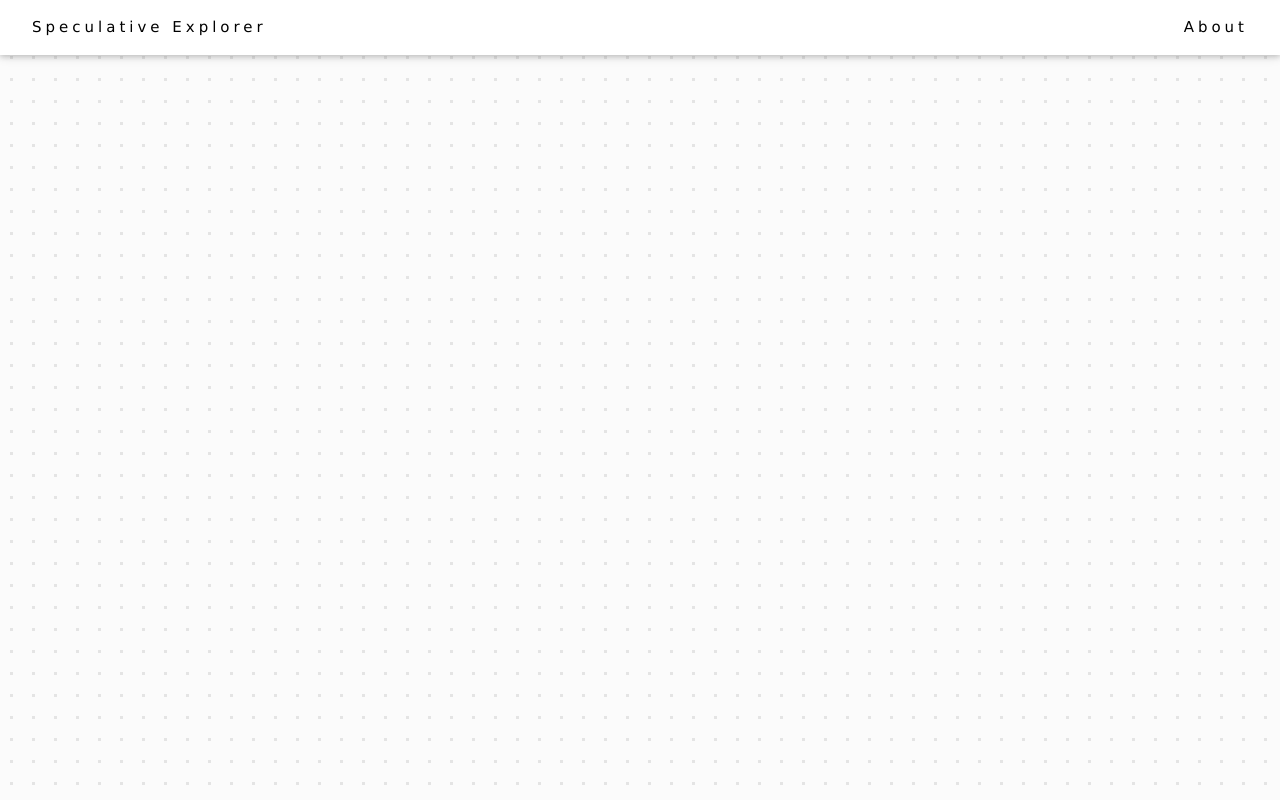
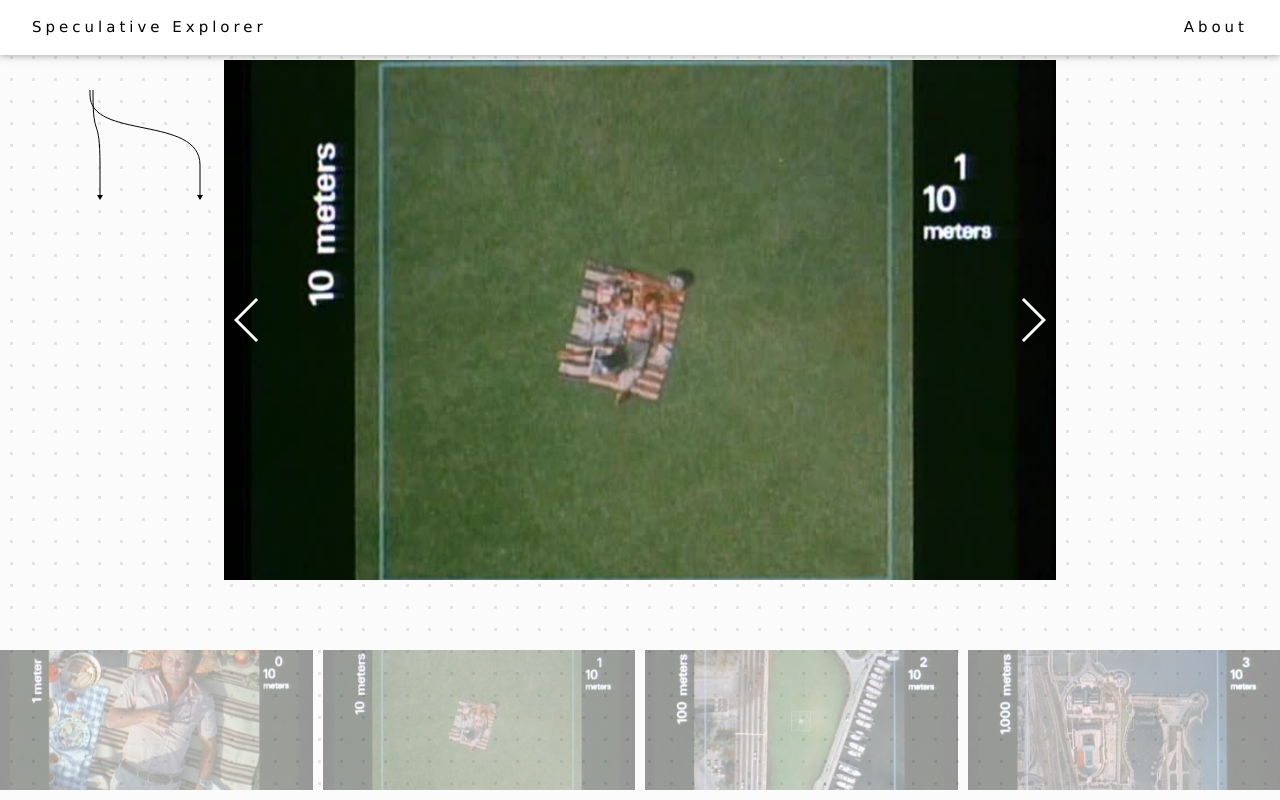
Before and after one commit to wenoptics/SEE, a PHP site: page /ecosystem.html in a window 1280 px wide. Run offline with PHP 8.4, Linux system fonts and the light colour scheme.

Commit message:
prototyping the ecosystem mode (connections thumbnails, network)

```diff
--- a/frontend_prototype/css/main.css
+++ b/frontend_prototype/css/main.css
@@ -1,98 +1,6 @@
 body, html {
     margin: 0;
     padding: 0;
-}
-
-.swiper-container {
-    width: 100%;
-    /*margin-left: auto;*/
-    /*margin-right: auto;*/
-}
-
-.swiper-container#swiper-container-h {
-    height: 100%;
-    position: fixed;
-}
-
-.swiper-slide {
-    text-align: center;
-    font-size: 18px;
-    /*background: #fff;*/
-    overflow: hidden;
-
-    /* Center slide text vertically */
-    display: -webkit-box;
-    display: -ms-flexbox;
-    display: -webkit-flex;
-    display: flex;
-    -webkit-box-pack: center;
-    -ms-flex-pack: center;
-    -webkit-justify-content: center;
-    justify-content: center;
-    -webkit-box-align: center;
-    -ms-flex-align: center;
-    -webkit-align-items: center;
-    align-items: center;
-}
-
-.swiper-slide-h {
-    /*background-color: #dedede;*/
-}
-
-.swiper-container-v {
-    height: 100vh;
-}
-
-.slide-v-container {
-    /*height: 90%;*/
-    border-width: 5px;
-    border-style: solid;
-    border-color: white;
-    background-color: white;
-    box-shadow: 0 0 10px 0 #8080806e;
-}
-
-.slide-img {
-    height: 300px;
-    width: 300px;
-    object-fit: cover
-}
-
-@media only screen and (max-width: 640px) {
-    /*600px and down*/
-    .slide-img {
-        height: 45vw;
-        width: 45vw;
-    }
-}
-@media only screen and (min-width: 640px) {
-    /*640px and up*/
-    .slide-img {
-        height: 20vw;
-        width: 20vw;
-    }
-}
-@media only screen and (min-width: 1024px) {
-    /*1440px and up*/
-    .slide-img {
-        height: 14vw;
-        width: 14vw;
-    }
-}
-
-.dot-bg {
-    position: fixed;
-    background:
-            linear-gradient(90deg, #FBFBFB 19px, transparent 1%) center,
-            linear-gradient(#FBFBFB 19px, transparent 1%)
-            center,
-            #E4E4E4;
-    background-size: 22px 22px;
-    /*enlarge the bg so that we can make some effect*/
-    top: -50%;
-    left: -50%;
-    width: 200%;
-    height: 200%;
 }
 
 .float-text {
@@ -132,3 +40,26 @@ body, html {
     /*svg color*/
     fill: rgba(132, 132, 132, 0.25);
 }
+
+.dot-bg {
+    position: fixed;
+    background:
+            linear-gradient(90deg, #FBFBFB 19px, transparent 1%) center,
+            linear-gradient(#FBFBFB 19px, transparent 1%)
+            center,
+            #E4E4E4;
+    background-size: 22px 22px;
+    /*enlarge the bg so that we can make some effect*/
+    top: -50%;
+    left: -50%;
+    width: 200%;
+    height: 200%;
+    z-index: -1;
+}
+
+.center {
+    position: absolute;
+    top: 50%;
+    left: 50%;
+    transform: translate(-50%, -50%);
+}
--- a/frontend_prototype/ecosystem.html
+++ b/frontend_prototype/ecosystem.html
@@ -7,7 +7,47 @@
 
     <link rel="stylesheet" href="css/swiper.css">
     <link rel="stylesheet" href="https://www.w3schools.com/w3css/4/w3.css">
-    <link rel="stylesheet" href="css/main.css"/>
+    <link rel="stylesheet" href="css/main.css">
+
+    <style>
+        .swiper-container {
+            width: 100%;
+            height: 300px;
+            margin-left: auto;
+            margin-right: auto;
+        }
+        .swiper-slide {
+            background-size: cover;
+            background-position: center;
+        }
+        .gallery-top {
+            top: 40%;
+            height: 65%;
+            width: 65%;
+        }
+        .gallery-thumbs {
+            position: absolute;
+            bottom: 0;
+            height: 20%;
+            box-sizing: border-box;
+            padding: 10px 0;
+        }
+        .gallery-thumbs .swiper-slide {
+            width: 25%;
+            height: 100%;
+            opacity: 0.4;
+        }
+        .gallery-thumbs .swiper-slide-thumb-active {
+            opacity: 1;
+        }
+
+        canvas#drawing {
+            height: 100%;
+            width: 100%;
+            position: absolute;
+        }
+    </style>
+
 </head>
 <body>
 
@@ -22,20 +62,66 @@
     </div>
 </div>
 
+<!-- Swiper -->
+<div class="swiper-container gallery-top center">
+    <div class="swiper-wrapper">
+        <div class="swiper-slide" style="background-image:url('res/image_set/Powers of Ten/images/1.jpg')"></div>
+    </div>
+    <!-- Add Arrows -->
+    <div class="swiper-button-next swiper-button-white"></div>
+    <div class="swiper-button-prev swiper-button-white"></div>
+</div>
+
+<div class="swiper-container gallery-thumbs">
+    <div class="swiper-wrapper">
+        <div class="swiper-slide" style="background-image:url('res/image_set/Powers of Ten/images/0.jpg')"></div>
+        <div class="swiper-slide" style="background-image:url('res/image_set/Powers of Ten/images/1.jpg')"></div>
+        <div class="swiper-slide" style="background-image:url('res/image_set/Powers of Ten/images/2.jpg')"></div>
+        <div class="swiper-slide" style="background-image:url('res/image_set/Powers of Ten/images/3.jpg')"></div>
+        <div class="swiper-slide" style="background-image:url('res/image_set/Powers of Ten/images/4.jpg')"></div>
+        <div class="swiper-slide" style="background-image:url('res/image_set/Powers of Ten/images/5.jpg')"></div>
+        <div class="swiper-slide" style="background-image:url('res/image_set/Powers of Ten/images/6.jpg')"></div>
+        <div class="swiper-slide" style="background-image:url('res/image_set/Powers of Ten/images/7.jpg')"></div>
+        <div class="swiper-slide" style="background-image:url('res/image_set/Powers of Ten/images/8.jpg')"></div>
+        <div class="swiper-slide" style="background-image:url('res/image_set/Powers of Ten/images/9.jpg')"></div>
+    </div>
+</div>
+
 <div>
 
     <div class='dot-bg'></div>
-
+    <canvas id="drawing"></canvas>
 
 </div>
 
+<script src="js/swiper.js"></script>
+<script src="js/utilities.js"></script>
 <script>
 
     const imageSetData = JSON.parse(ajax('GET', 'res/test_data/imageset.json', false, (data)=>{})).imageset;
     const _testImgSet = imageSetData[0];
 
+    const el_dotBg = document.querySelector('div.dot-bg');
 
-    const el_dotBg = document.querySelector('div.dot-bg');
+
+    var galleryThumbs = new Swiper('.gallery-thumbs', {
+        spaceBetween: 10,
+        slidesPerView: 4,
+        freeMode: true,
+        watchSlidesVisibility: true,
+        watchSlidesProgress: true,
+    });
+    /*var galleryTop = new Swiper('.gallery-top', {
+        spaceBetween: 10,
+        navigation: {
+            nextEl: '.swiper-button-next',
+            prevEl: '.swiper-button-prev',
+        },
+        thumbs: {
+            swiper: galleryThumbs
+        }
+    });*/
+
 
     document.body.onmousemove = function(evt) {
         const halfH = document.documentElement.clientHeight /2;
@@ -53,6 +139,50 @@
             // ' skew('+-pdy*5+'deg,'+-pdx*5+'deg)' +
             ' translateX('+pdx*5+'px) translateY('+pdy*5+'px)';
     };
+
+    const el_canvas = document.querySelector('canvas#drawing');
+    el_canvas.width  = window.innerWidth;
+    el_canvas.height = window.innerHeight;
+    // Draw on canvas
+    const g = el_canvas.getContext('2d');
+    g.clearRect(0, 0, el_canvas.width, el_canvas.height);
+    function arrowArc(g, strokeSize, x1, y1, x2, y2) {
+        if (strokeSize <= 0) {
+            return;
+        }
+
+        g.beginPath();
+        g.lineWidth = strokeSize;
+
+        var midY = (y1 + y2) / 2;
+        var sign = (y2 > y1 ? 1 : -1);
+        var a = ~~(sign * Math.max(5, 2 * strokeSize));
+
+        var b = ~~(.6 * a);
+        y2 -= a;
+
+        var s1 = sign * 5;
+        var s2 = sign * 30;
+        g.moveTo(x1, y1);
+        // Draw a little short straight line here
+        g.lineTo(x1, y1+s1);
+        // Draw bezier
+        g.bezierCurveTo(x1, midY - s1, x2, midY - s2,    x2, y2-s2);
+        g.lineTo(x2, y2);
+        g.stroke();
+
+        // Draw an arrow at (x2, y2)
+        g.beginPath();
+        g.moveTo(x2, y2);
+        g.lineTo(x2 - b, y2 );
+        g.lineTo(x2, y2+a);
+        g.lineTo(x2 + b, y2);
+        g.fill();
+    }
+
+    arrowArc(g, 1, 90, 90, 200, 200);
+    arrowArc(g, 1, 93, 90, 100, 200);
+
 </script>
 
 </body>
--- /dev/null
+++ b/frontend_prototype/js/utilities.js
@@ -0,0 +1,39 @@
+
+// Helper function to render a dom HTML string
+function render(domHtmlString, targetNode) {
+    targetNode.innerHTML = domHtmlString;
+}
+
+// Helper function to append html dom to a parent
+function appendDom(parentNode, domHtmlString) {
+    // const _wrap = document.createElement('div');
+    // render(domHtmlString, _wrap);
+    // parentNode.appendChild(_wrap);
+    parentNode.innerHTML += domHtmlString;
+}
+
+// Helper function to join path
+function pathJoin(parts, sep){
+    var separator = sep || '/';
+    var replace = new RegExp(separator+'{1,}', 'g');
+    return parts.join(separator).replace(replace, separator);
+}
+
+function ajax(method, url, ascyn, onSuccess, onFail) {
+    const xhttp = new XMLHttpRequest();
+    xhttp.onreadystatechange = function() {
+        if (this.readyState === 4 && this.status === 200) {
+            onSuccess.call(this.responseText);
+        }
+    };
+    xhttp.open(method, url, ascyn);
+    xhttp.send();
+    if (ascyn === false) {
+        return xhttp.responseText;
+    }
+}
+
+// Helper function to auto append 'px'
+function px_(s) {
+    return s + 'px';
+}
```
Also changed, not shown: frontend_prototype/comparison.html (+77 -39 lines), frontend_prototype/README.MD.
